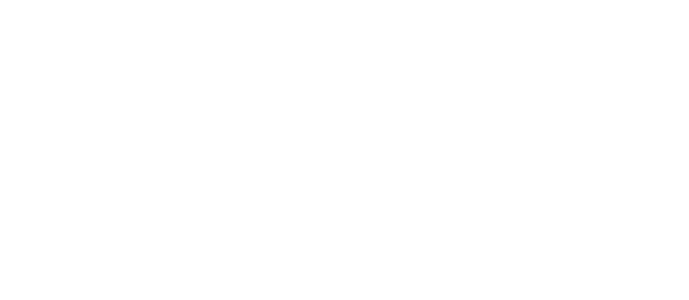
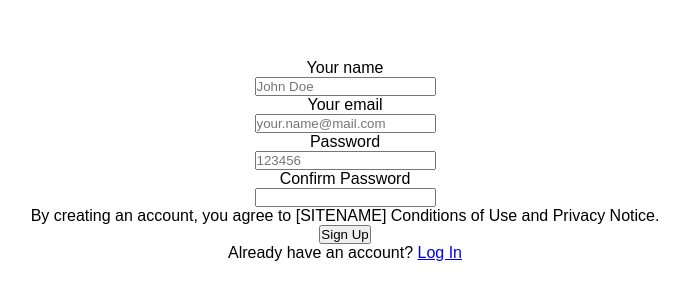
Before and after one commit to arkadyt/wework, a React (Create React App) app in the folder client/: page /signup in a window 1280 px wide. Shown: the part 240-540 px from the top of the page, without its empty margins (295-984 px from the left). Built offline with nearby package versions, Linux system fonts and the light colour scheme.

Commit message:
Add signup page sketch.

```diff
--- a/client/src/components/Layout.js
+++ b/client/src/components/Layout.js
@@ -1,9 +1,11 @@
 import React from 'react'
 import LoginPage from './LoginPage/LoginPage'
+import SignupPage from './SignupPage/SignupPage'
 import { Route } from 'react-router-dom'
 
 export default () => {
     return <div>
         <Route path='/login' component={LoginPage} />
+        <Route path='/signup' component={SignupPage} />
     </div>
 }
--- a/client/src/components/LoginPage/LoginPage.js
+++ b/client/src/components/LoginPage/LoginPage.js
@@ -14,7 +14,7 @@
 
             <Field type="submit" name="submit" value="Log In" />
         </Form>
-        <span>Already have an account? <Link to="/login">Log In</Link></span>
+        <span>Don't have an account? <Link to="/signup">Sign Up</Link></span>
     </div>
 }
 
--- /dev/null
+++ b/client/src/components/SignupPage/SignupPage.js
@@ -0,0 +1,32 @@
+import React from 'react'
+import { withFormik, Form, Field } from 'formik'
+import { Link } from 'react-router-dom'
+import './SignupPage.css'
+
+const signupPage = () => {
+    return <div className="SignupPage-container">
+        <Form>
+            <label htmlFor="name">Your name</label>
+            <Field type="text" name="name" id="name" placeholder="John Doe" />
+
+            <label htmlFor="email">Your email</label>
+            <Field type="email" name="email" id="email" placeholder="your.name@mail.com" />
+
+            <label htmlFor="password">Password</label>
+            <Field type="password" name="password" id="password" placeholder="123456" />
+
+            <label htmlFor="passwordConfirm">Confirm Password</label>
+            <Field type="passwordConfirm" name="passwordConfirm" id="passwordConfirm" />
+
+            <span>By creating an account, you agree to [SITENAME] Conditions of Use and Privacy Notice.</span>
+            <Field type="submit" name="submit" value="Sign Up" />
+        </Form>
+        <span>Already have an account? <Link to="/login">Log In</Link></span>
+    </div>
+}
+
+export default withFormik({
+    handleSubmit({ name, email, password }) {
+
+    }
+})(signupPage)
--- /dev/null
+++ b/client/src/components/SignupPage/SignupPage.scss
@@ -0,0 +1,15 @@
+@mixin flexList {
+    display: flex;
+    flex-direction: column;
+    justify-content: center;
+    align-items: center;
+}
+
+.SignupPage-container {
+    width: 100vw;
+    height: 100vh;
+    @include flexList();
+    form {
+        @include flexList();
+    }
+}
```
